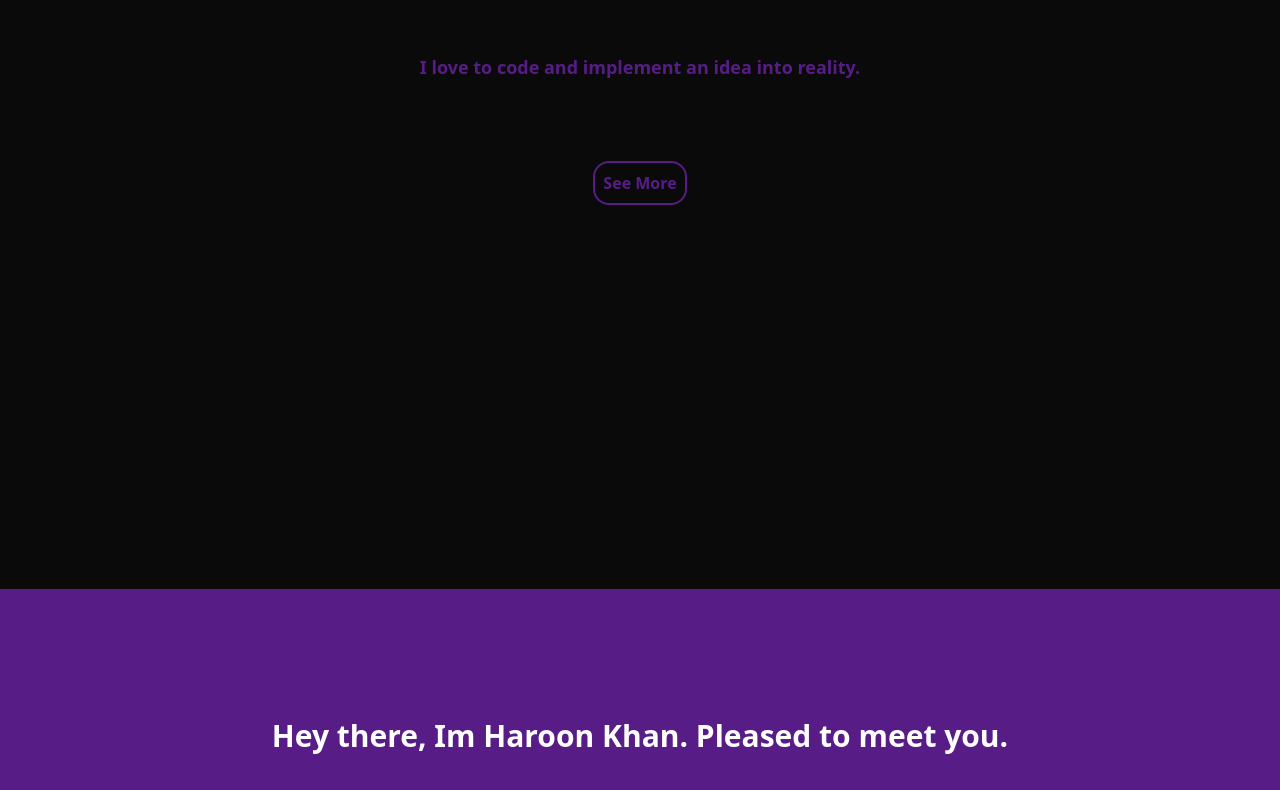
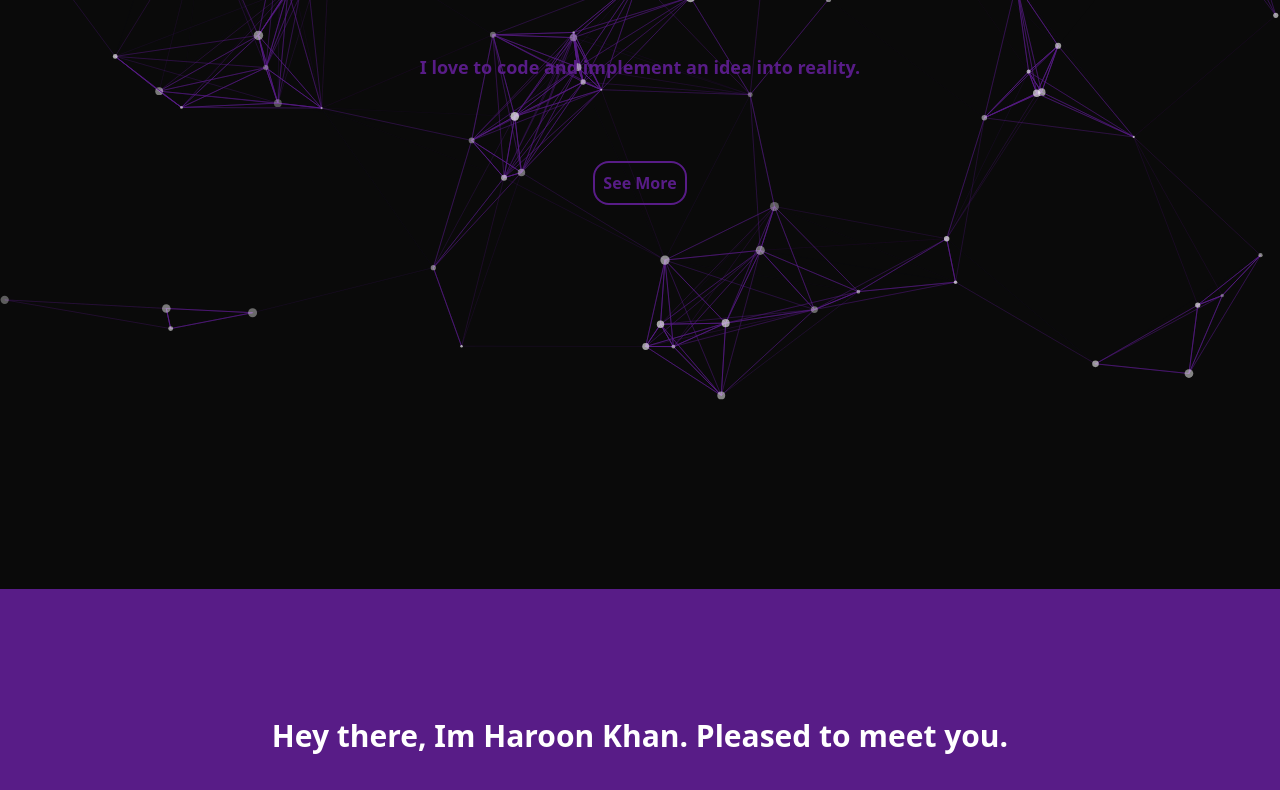
Before and after one commit to Killdroid2342/portfolio, an Astro site: page / in a window 1280 px wide. Shown: the part 395-1185 px from the top of the page. Built offline with nearby package versions, Linux system fonts and the light colour scheme; Astro itself is replaced by a stand-in of ours.

Commit message:
made particles work

```diff
--- a/src/components/Particles.tsx
+++ b/src/components/Particles.tsx
@@ -1,7 +1,100 @@
-import React from 'react';
+import Particles from 'react-tsparticles';
+import { loadSlim } from 'tsparticles-slim';
+import { useCallback, useMemo } from 'react';
+import type { Engine, Container } from 'tsparticles-engine';
 
-const Particles = () => {
-  return <div></div>;
+const ParticlesComponent = () => {
+  const options = useMemo(() => {
+    return {
+      background: {
+        color: '#0a0a0a',
+      },
+      fpsLimit: 120,
+      fullScreen: {
+        enable: true,
+        zIndex: -1,
+      },
+      interactivity: {
+        events: {
+          onHover: {
+            enable: true,
+            mode: 'repulse',
+          },
+          resize: true,
+        },
+        modes: {
+          push: {
+            quantity: 4,
+          },
+          repulse: {
+            distance: 200,
+            duration: 0.4,
+          },
+        },
+      },
+      particles: {
+        color: {
+          value: '#FFF',
+        },
+        links: {
+          enable: true,
+          distance: 200,
+          color: {
+            value: '#581c87',
+          },
+        },
+        number: {
+          density: {
+            enable: true,
+            area: 800,
+          },
+          value: 80,
+        },
+        move: {
+          enable: true,
+          speed: { min: 1, max: 5 },
+        },
+        opacity: {
+          value: { min: 0.3, max: 0.7 },
+        },
+        shape: {
+          type: 'circle',
+        },
+        size: {
+          value: { min: 1, max: 5 },
+        },
+      },
+      detectRetina: true,
+    };
+  }, []);
+
+  // const particlesInit = async (engine: Engine) => {
+  //   loadSlim(engine);
+  // };
+  const particlesInit = useCallback(async (engine: Engine) => {
+    console.log(engine);
+    // you can initiate the tsParticles instance (engine) here, adding custom shapes or presets
+    // this loads the tsparticles package bundle, it's the easiest method for getting everything ready
+    // starting from v2 you can add only the features you need reducing the bundle size
+    await loadSlim(engine);
+  }, []);
+
+  const particlesLoaded = useCallback(
+    async (container: Container | undefined) => {
+      await console.log(container);
+    },
+    []
+  );
+  // <div className='w-full h-full bg-red-200 '>
+  return (
+    <Particles
+      id='tsparticles'
+      init={particlesInit as any}
+      options={options}
+      loaded={particlesLoaded}
+    />
+  );
+  // </div>
 };
 
-export default Particles;
+export default ParticlesComponent;
```
